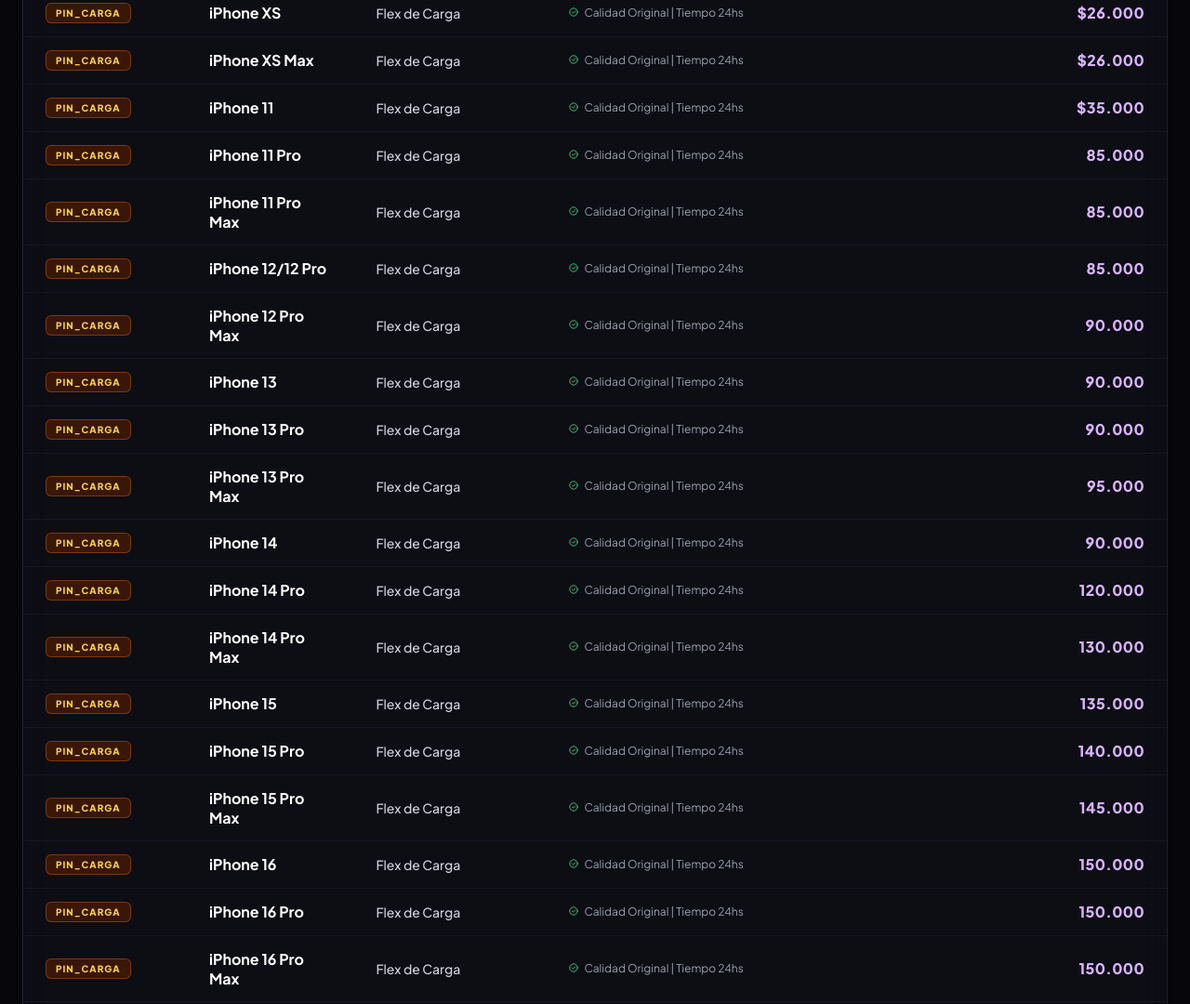
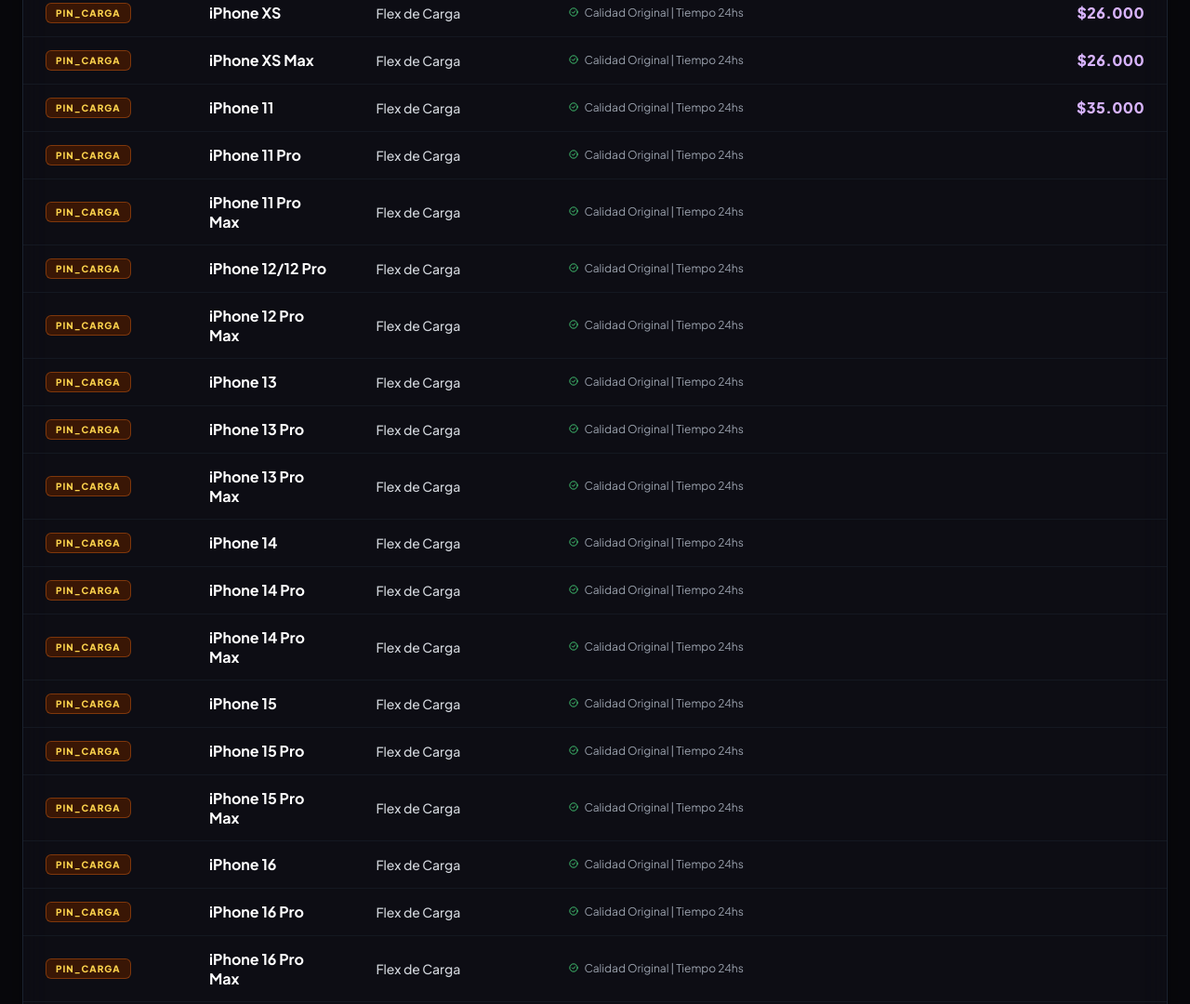
Before and after one commit to Lautyhg/CloudfixGremio, a plain HTML site: page index.html in a window 1280 px wide. Shown: the part 6066-7146 px from the top of the page at 93% size. Drawn offline with Linux system fonts and the light colour scheme.

Commit message:
11 pro a 16 pro max

```diff
--- a/index.html
+++ b/index.html
@@ -292,22 +292,22 @@ const PRICE_DATA = [
   {"cat": "PIN_CARGA", "modelo": "iPhone XS", "detalle": "Flex de Carga", "obs": "Calidad Original | Tiempo 24hs", "precio":"$26.000"},
   {"cat": "PIN_CARGA", "modelo": "iPhone XS Max", "detalle": "Flex de Carga", "obs": "Calidad Original | Tiempo 24hs", "precio":"$26.000"},
   {"cat": "PIN_CARGA", "modelo": "iPhone 11", "detalle": "Flex de Carga", "obs": "Calidad Original | Tiempo 24hs", "precio":"$35.000"},
-  {"cat": "PIN_CARGA", "modelo": "iPhone 11 Pro", "detalle": "Flex de Carga", "obs": "Calidad Original | Tiempo 24hs", "precio":"85.000"},
-  {"cat": "PIN_CARGA", "modelo": "iPhone 11 Pro Max", "detalle": "Flex de Carga", "obs": "Calidad Original | Tiempo 24hs", "precio":"85.000"},
-  {"cat": "PIN_CARGA", "modelo": "iPhone 12/12 Pro", "detalle": "Flex de Carga", "obs": "Calidad Original | Tiempo 24hs", "precio":"85.000"},
-  {"cat": "PIN_CARGA", "modelo": "iPhone 12 Pro Max", "detalle": "Flex de Carga", "obs": "Calidad Original | Tiempo 24hs", "precio":"90.000"},
-  {"cat": "PIN_CARGA", "modelo": "iPhone 13", "detalle": "Flex de Carga", "obs": "Calidad Original | Tiempo 24hs", "precio":"90.000"},
-  {"cat": "PIN_CARGA", "modelo": "iPhone 13 Pro", "detalle": "Flex de Carga", "obs": "Calidad Original | Tiempo 24hs", "precio":"90.000"},
-  {"cat": "PIN_CARGA", "modelo": "iPhone 13 Pro Max", "detalle": "Flex de Carga", "obs": "Calidad Original | Tiempo 24hs", "precio":"95.000"},
-  {"cat": "PIN_CARGA", "modelo": "iPhone 14", "detalle": "Flex de Carga", "obs": "Calidad Original | Tiempo 24hs", "precio":"90.000"},
-  {"cat": "PIN_CARGA", "modelo": "iPhone 14 Pro", "detalle": "Flex de Carga", "obs": "Calidad Original | Tiempo 24hs", "precio":"120.000"},
-  {"cat": "PIN_CARGA", "modelo": "iPhone 14 Pro Max", "detalle": "Flex de Carga", "obs": "Calidad Original | Tiempo 24hs", "precio":"130.000"},
-  {"cat": "PIN_CARGA", "modelo": "iPhone 15", "detalle": "Flex de Carga", "obs": "Calidad Original | Tiempo 24hs", "precio":"135.000"},
-  {"cat": "PIN_CARGA", "modelo": "iPhone 15 Pro", "detalle": "Flex de Carga", "obs": "Calidad Original | Tiempo 24hs", "precio":"140.000"},
-  {"cat": "PIN_CARGA", "modelo": "iPhone 15 Pro Max", "detalle": "Flex de Carga", "obs": "Calidad Original | Tiempo 24hs", "precio":"145.000"},
-  {"cat": "PIN_CARGA", "modelo": "iPhone 16", "detalle": "Flex de Carga", "obs": "Calidad Original | Tiempo 24hs", "precio":"150.000"},
-  {"cat": "PIN_CARGA", "modelo": "iPhone 16 Pro", "detalle": "Flex de Carga", "obs": "Calidad Original | Tiempo 24hs", "precio":"150.000"},
-  {"cat": "PIN_CARGA", "modelo": "iPhone 16 Pro Max", "detalle": "Flex de Carga", "obs": "Calidad Original | Tiempo 24hs", "precio":"150.000"},
+  {"cat": "PIN_CARGA", "modelo": "iPhone 11 Pro", "detalle": "Flex de Carga", "obs": "Calidad Original | Tiempo 24hs", "precio":""},
+  {"cat": "PIN_CARGA", "modelo": "iPhone 11 Pro Max", "detalle": "Flex de Carga", "obs": "Calidad Original | Tiempo 24hs", "precio":""},
+  {"cat": "PIN_CARGA", "modelo": "iPhone 12/12 Pro", "detalle": "Flex de Carga", "obs": "Calidad Original | Tiempo 24hs", "precio":""},
+  {"cat": "PIN_CARGA", "modelo": "iPhone 12 Pro Max", "detalle": "Flex de Carga", "obs": "Calidad Original | Tiempo 24hs", "precio":""},
+  {"cat": "PIN_CARGA", "modelo": "iPhone 13", "detalle": "Flex de Carga", "obs": "Calidad Original | Tiempo 24hs", "precio":""},
+  {"cat": "PIN_CARGA", "modelo": "iPhone 13 Pro", "detalle": "Flex de Carga", "obs": "Calidad Original | Tiempo 24hs", "precio":""},
+  {"cat": "PIN_CARGA", "modelo": "iPhone 13 Pro Max", "detalle": "Flex de Carga", "obs": "Calidad Original | Tiempo 24hs", "precio":""},
+  {"cat": "PIN_CARGA", "modelo": "iPhone 14", "detalle": "Flex de Carga", "obs": "Calidad Original | Tiempo 24hs", "precio":""},
+  {"cat": "PIN_CARGA", "modelo": "iPhone 14 Pro", "detalle": "Flex de Carga", "obs": "Calidad Original | Tiempo 24hs", "precio":""},
+  {"cat": "PIN_CARGA", "modelo": "iPhone 14 Pro Max", "detalle": "Flex de Carga", "obs": "Calidad Original | Tiempo 24hs", "precio":""},
+  {"cat": "PIN_CARGA", "modelo": "iPhone 15", "detalle": "Flex de Carga", "obs": "Calidad Original | Tiempo 24hs", "precio":""},
+  {"cat": "PIN_CARGA", "modelo": "iPhone 15 Pro", "detalle": "Flex de Carga", "obs": "Calidad Original | Tiempo 24hs", "precio":""},
+  {"cat": "PIN_CARGA", "modelo": "iPhone 15 Pro Max", "detalle": "Flex de Carga", "obs": "Calidad Original | Tiempo 24hs", "precio":""},
+  {"cat": "PIN_CARGA", "modelo": "iPhone 16", "detalle": "Flex de Carga", "obs": "Calidad Original | Tiempo 24hs", "precio":""},
+  {"cat": "PIN_CARGA", "modelo": "iPhone 16 Pro", "detalle": "Flex de Carga", "obs": "Calidad Original | Tiempo 24hs", "precio":""},
+  {"cat": "PIN_CARGA", "modelo": "iPhone 16 Pro Max", "detalle": "Flex de Carga", "obs": "Calidad Original | Tiempo 24hs", "precio":""},
   {"cat": "PLACA", "modelo": "iPhone 11", "detalle": "Reparación de Placa", "obs": "Tiempo Estimado 10d Hábiles", "precio":"50usd"},
   {"cat": "PLACA", "modelo": "iPhone 11 Pro", "detalle": "Reparación de Placa", "obs": "Tiempo Estimado 10d Hábiles", "precio":"50usd"},
   {"cat": "PLACA", "modelo": "iPhone 11 Pro Max", "detalle": "Reparación de Placa", "obs": "Tiempo Estimado 10d Hábiles", "precio":"50usd"},
```
